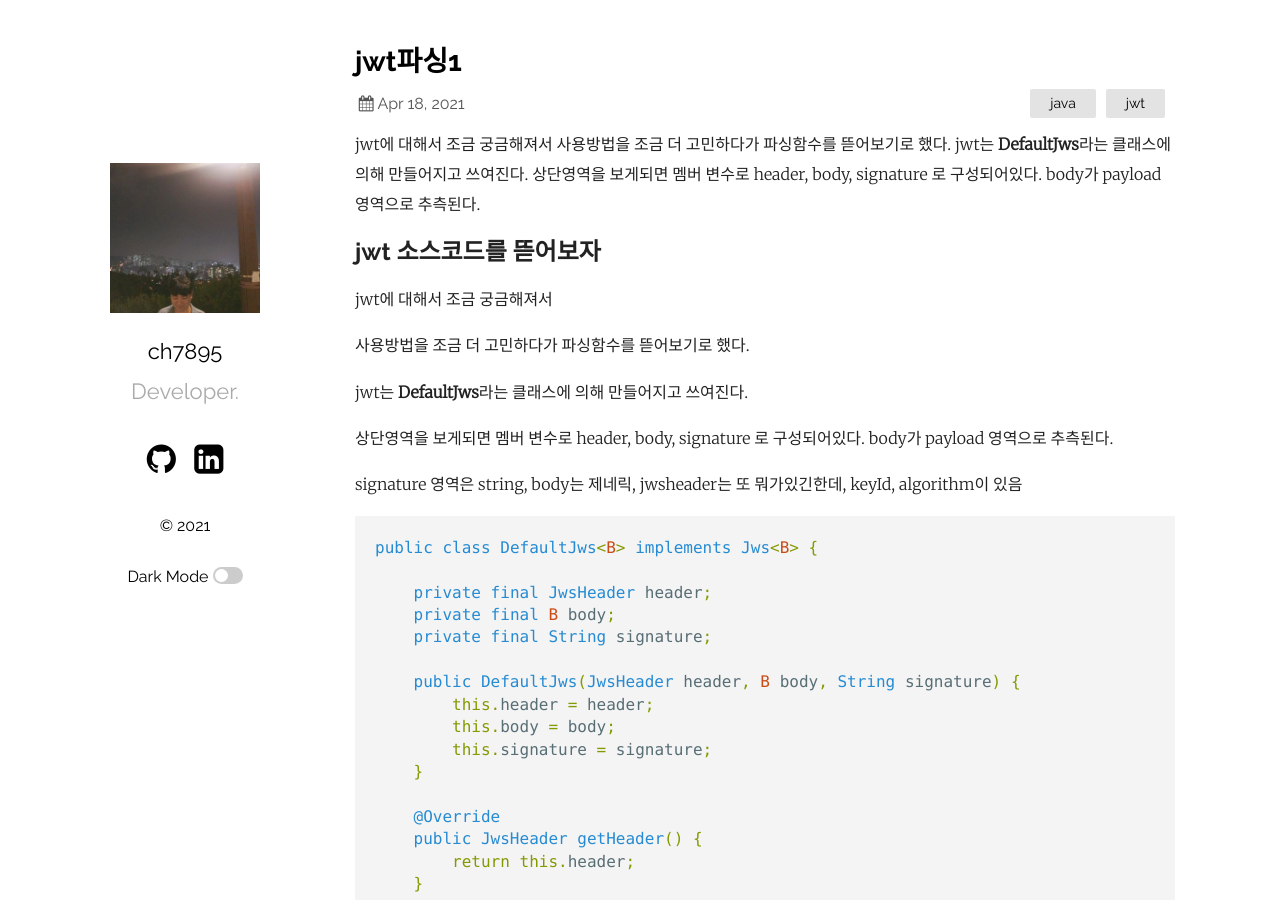
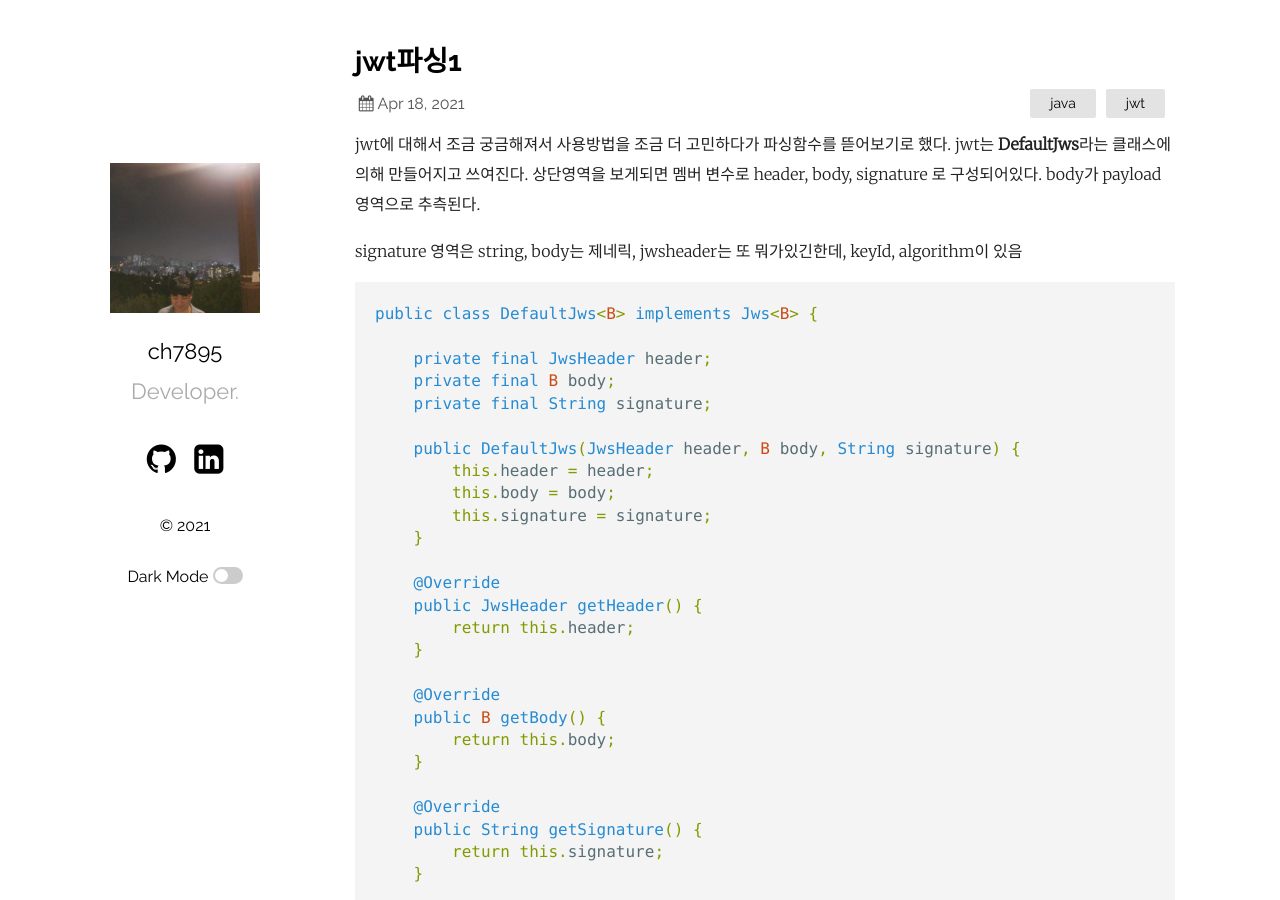
Before and after one commit to ch7895/ch7895.github.io, a Jekyll site: the page built from _posts/2021-04-19-jwt1.markdown, in a window 1280 px wide and 900 px high. Built offline with Jekyll 4.4.1, drawn with Linux system fonts in a browser that asks for light colours.

Commit message:
mdf post1

```diff
--- a/_posts/2021-04-19-jwt1.markdown
+++ b/_posts/2021-04-19-jwt1.markdown
@@ -6,19 +6,6 @@ categories: java jwt
 ---
 jwt에 대해서 조금 궁금해져서 사용방법을 조금 더 고민하다가 파싱함수를 뜯어보기로 했다.
 jwt는 <strong>DefaultJws</strong>라는 클래스에 의해 만들어지고 쓰여진다.
-상단영역을 보게되면 멤버 변수로 header, body, signature 로 구성되어있다.
-body가 payload 영역으로 추측된다.
-
-
-
-## jwt 소스코드를 뜯어보자
-
-jwt에 대해서 조금 궁금해져서
-
-사용방법을 조금 더 고민하다가 파싱함수를 뜯어보기로 했다.
-
-jwt는 <strong>DefaultJws</strong>라는 클래스에 의해 만들어지고 쓰여진다.
-
 상단영역을 보게되면 멤버 변수로 header, body, signature 로 구성되어있다.
 body가 payload 영역으로 추측된다.
 
```
Also changed, not shown: 3 other files.
